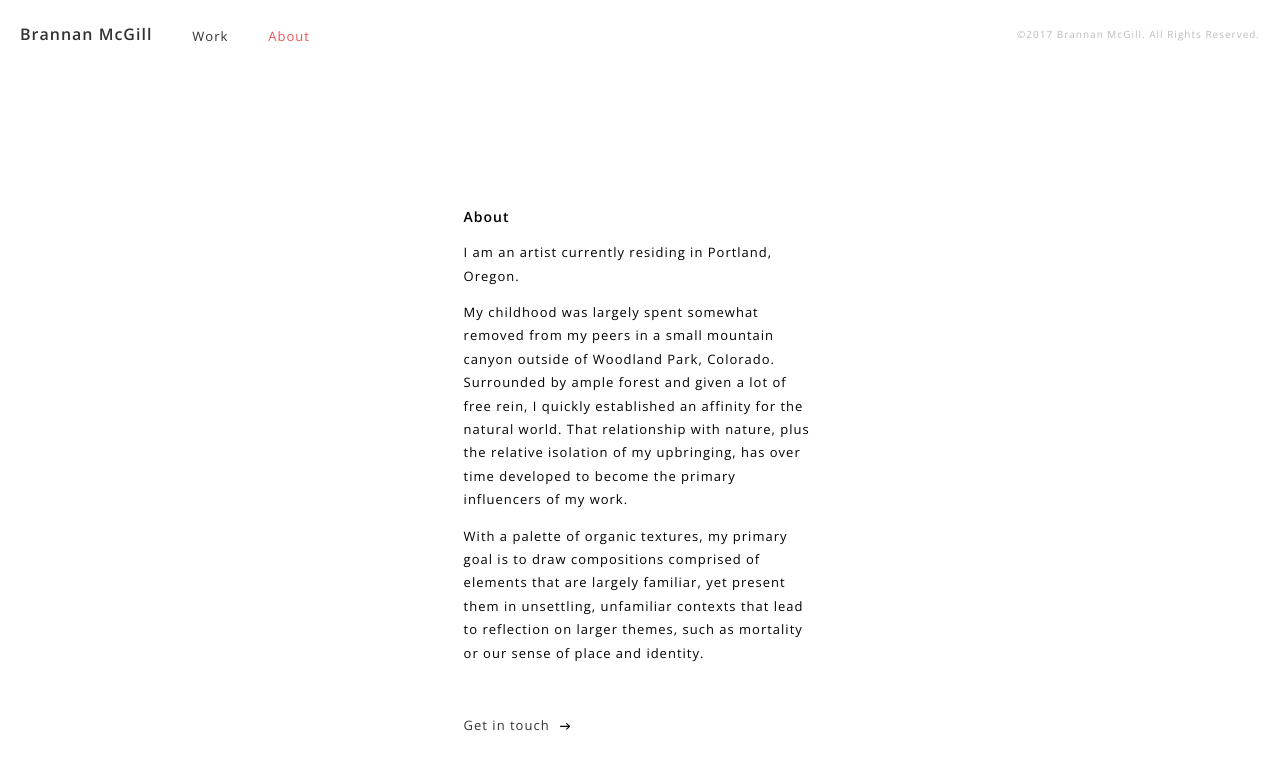
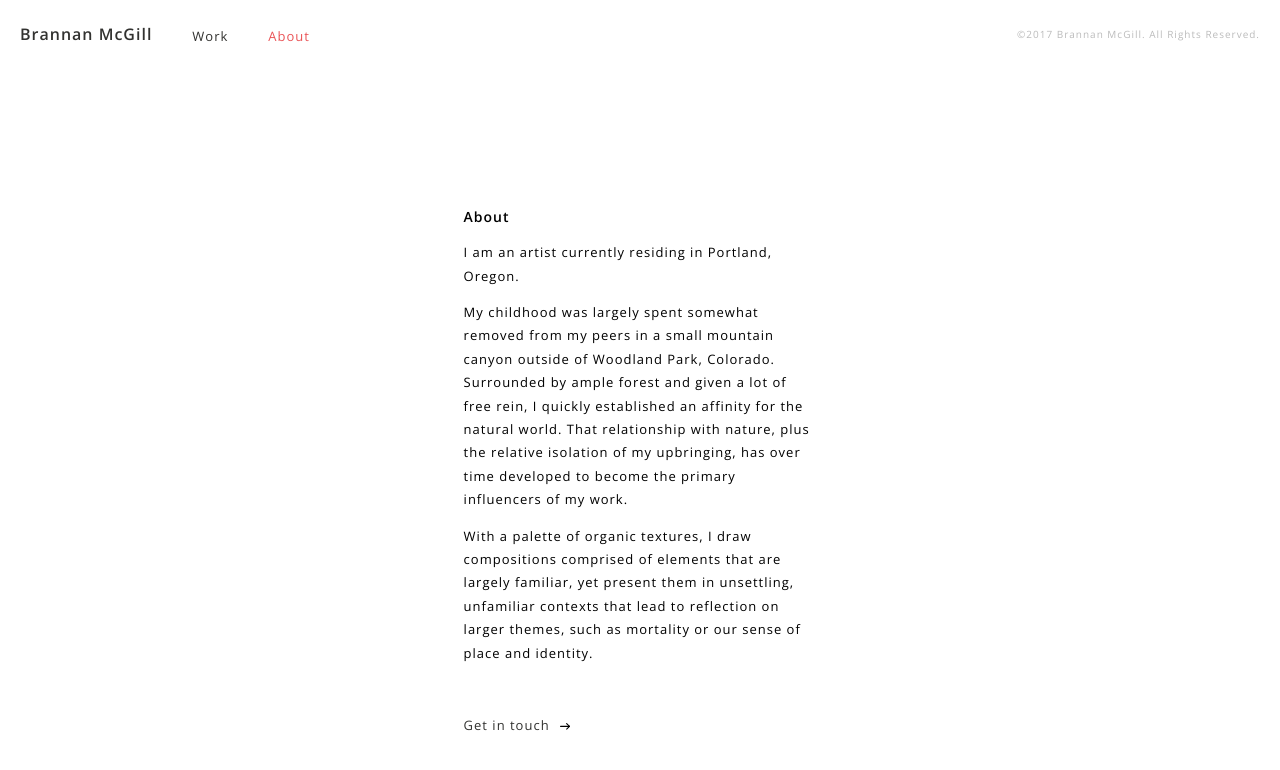
Before and after one commit to dontwakebrannan/bpm, a Jekyll site: the page built from about.html, in a window 1280 px wide. Shown: the top 770 px of the page. Built offline with Jekyll 4.4.1, drawn with Linux system fonts in a browser that asks for light colours.

Commit message:
Altered the about statement and added a meta description

```diff
--- a/_includes/head.html
+++ b/_includes/head.html
@@ -7,7 +7,7 @@
     {% endif %}
 
     <title>Brannan McGill {% if page.title %}- {{ page.title }} {% endif %}</title>
-    <meta name="description" content="" />
+    <meta name="description" content="Visual artist residing in Portland, Oregon" />
     <link href="https://fonts.googleapis.com/css?family=Open+Sans:400,600" rel="stylesheet">
     <link rel="stylesheet" type="text/css" href="{{ site.github.url }}/assets/css/normalize.css" />
     <link rel="stylesheet" type="text/css" href="{{ site.github.url }}/assets/css/main.css" />
--- a/about.html
+++ b/about.html
@@ -9,7 +9,7 @@ title: About
             <h2>About</h2>
             <p>I am an artist currently residing in Portland, Oregon.</p>
             <p>My childhood was largely spent somewhat removed from my peers in a small mountain canyon outside of Woodland Park, Colorado. Surrounded by ample forest and given a lot of free rein, I quickly established an affinity for the natural world. That relationship with nature, plus the relative isolation of my upbringing, has over time developed to become the primary influencers of my work.</p>
-            <p>With a palette of organic textures, my primary goal is to draw compositions comprised of elements that are largely familiar, yet present them in unsettling, unfamiliar contexts that lead to reflection on larger themes, such as mortality or our sense of place and identity.</p>
+            <p>With a palette of organic textures, I draw compositions comprised of elements that are largely familiar, yet present them in unsettling, unfamiliar contexts that lead to reflection on larger themes, such as mortality or our sense of place and identity.</p>
             <p>&nbsp;</p>
             <p><a href="/contact" class="go">Get in touch</a></p>
         </div>
```
